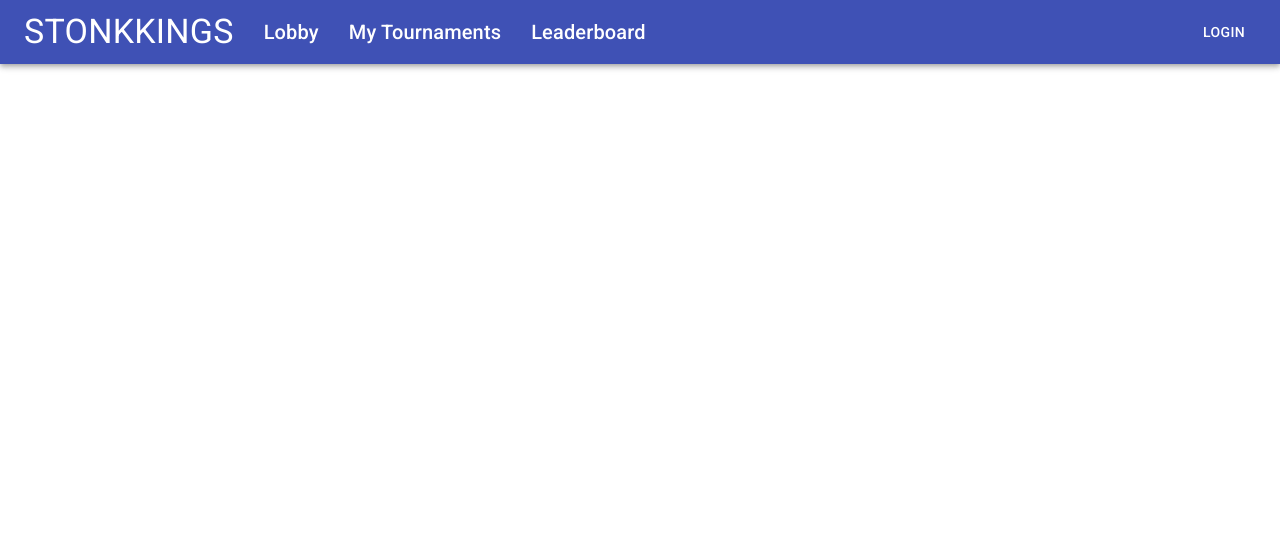
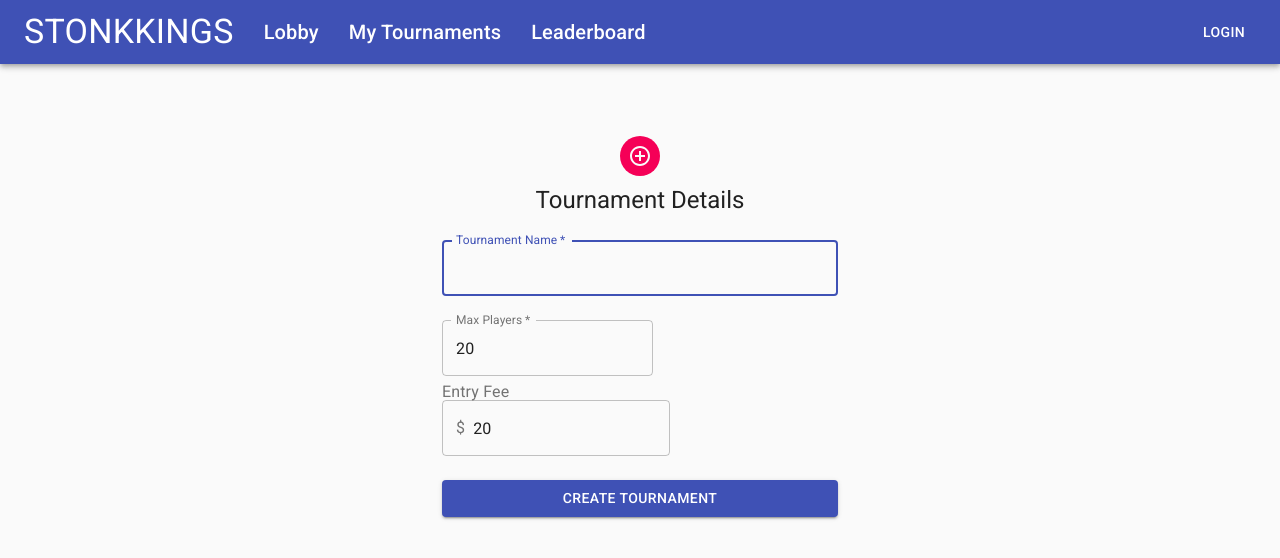
Before and after one commit to Colebuildanddevelop/StonkKings, a React (Create React App) app in the folder client/: page /create-tournament in a window 1280 px wide. Shown: the top 558 px of the page. Built offline with nearby package versions, Linux system fonts and the light colour scheme.

Commit message:
working on create a tournament page

```diff
--- a/client/src/App.js
+++ b/client/src/App.js
@@ -10,6 +10,7 @@ import Lobby from "./containers/Lobby";
 import Login from "./containers/Login";
 import Tournament from "./containers/Tournament";
 import NavBar from "./containers/NavBar";
+import CreateTournament from "./containers/CreateTournament";
 
 
 class App extends React.Component {
@@ -43,6 +44,13 @@ class App extends React.Component {
             />
             <Route
               exact
+              path="/create-tournament"
+              render={(routeProps) => (
+                <CreateTournament {...routeProps} />
+              )}
+            />
+            <Route
+              exact
               path="/tournament/:id"
               render={(routeProps) => (
                 <Tournament {...routeProps} currentUser={this.props.currentUser} />
--- /dev/null
+++ b/client/src/containers/CreateTournament.js
@@ -0,0 +1,102 @@
+import React from "react";
+import { connect } from "react-redux";
+import Typography from "@material-ui/core/Typography";
+import Avatar from '@material-ui/core/Avatar';
+import Button from '@material-ui/core/Button';
+import CssBaseline from '@material-ui/core/CssBaseline';
+import TextField from '@material-ui/core/TextField';
+import InputLabel from '@material-ui/core/InputLabel';
+import FormControlLabel from '@material-ui/core/FormControlLabel';
+import Checkbox from '@material-ui/core/Checkbox';
+import Link from '@material-ui/core/Link';
+import Grid from '@material-ui/core/Grid';
+import Box from '@material-ui/core/Box';
+import Container from '@material-ui/core/Container';
+import { withStyles } from '@material-ui/core/styles';
+import AddCircleOutlineIcon from '@material-ui/icons/AddCircleOutline';
+import InputAdornment from "@material-ui/core/InputAdornment";
+import OutlinedInput from "@material-ui/core/OutlinedInput";
+
+const useStyles = (theme) => ({
+  paper: {
+    marginTop: theme.spacing(8),
+    display: 'flex',
+    flexDirection: 'column',
+    alignItems: 'center',
+  },
+  avatar: {
+    margin: theme.spacing(1),
+    backgroundColor: theme.palette.secondary.main,
+  },
+  form: {
+    width: '100%', // Fix IE 11 issue.
+    marginTop: theme.spacing(1),
+  },
+  submit: {
+    margin: theme.spacing(3, 0, 2),
+  },
+});
+
+class CreateTournament extends React.Component {
+
+  render() {
+    const { classes } = this.props;
+    return (
+      <Container component="main" maxWidth="xs">
+        <CssBaseline />
+        <div className={classes.paper}>
+          <Avatar className={classes.avatar}>
+            <AddCircleOutlineIcon />
+          </Avatar>
+          <Typography component="h1" variant="h5">
+            Tournament Details
+          </Typography>
+          <form className={classes.form} noValidate>
+            <TextField
+              variant="outlined"
+              margin="normal"
+              required
+              fullWidth
+              id="tournamentName"
+              label="Tournament Name"
+              name="tournamentName"
+              autoFocus
+            />
+            <TextField
+              variant="outlined"
+              type="number"
+              margin="normal"
+              defaultValue="20"
+              required
+
+              name=""
+              label="Max Players"
+              id=""
+            />
+            <InputLabel htmlFor="outlined-adornment-amount">Entry Fee</InputLabel>
+            <OutlinedInput
+              type="number"
+              margin="normal"
+              defaultValue="20"
+              required
+              startAdornment={<InputAdornment position="start">$</InputAdornment>}
+              name=""
+              id="outlined-adornment-amount"
+            />
+            <Button
+              type="submit"
+              fullWidth
+              variant="contained"
+              color="primary"
+              className={classes.submit}
+            >
+              Create Tournament
+            </Button>
+          </form>
+        </div>
+      </Container>
+    )
+  }
+}
+
+export default withStyles(useStyles, {withTheme: true})(CreateTournament);
--- a/client/src/containers/Lobby.js
+++ b/client/src/containers/Lobby.js
@@ -30,10 +30,18 @@ class Lobby extends React.Component {
     this.props.getTournaments()
   }
 
-
   render() {
     const { classes } = this.props;
     return (
+      <div>
+        <Button
+          variant="contained"
+          color="secondary"
+          component={Link}
+          to={`/create-tournament`}
+        >
+          Create Tournament
+        </Button>
         <TableContainer component={Paper}>
           <Table className={classes.table} aria-label="simple table">
             <TableHead>
@@ -55,12 +63,18 @@ class Lobby extends React.Component {
                       {tournament.name}
                     </TableCell>
                     <TableCell align="right">{tournament.entryFee}</TableCell>
-                  <TableCell align="right">{tournament.entries.length}</TableCell>
-                  <TableCell align="right">{tournament.entryFee}</TableCell>
+                    <TableCell align="right">{tournament.entries.length + " / " + tournament.entryLimit}</TableCell>
+                    <TableCell align="right">{tournament.entryFee * tournament.entries.length}</TableCell>
                     <Countdown countDownEnd={new Date(tournament.startTime).getTime()} overMsg={"Started!"}/>
                     <Countdown countDownEnd={new Date(tournament.endTime).getTime()} overMsg={"Ended!"} />
                     <TableCell align="right">
-                    <Button onClick={() => this.props.createEntry(tournament.id, localStorage.token)} color="inherit">Enter</Button>
+                      <Button
+                        variant="contained"
+                        color="secondary"
+                        onClick={() => this.props.createEntry(tournament.id, localStorage.token)}
+                      >
+                        Enter
+                      </Button>
                     </TableCell>
                   </TableRow>
                 )
@@ -68,6 +82,7 @@ class Lobby extends React.Component {
             </TableBody>
           </Table>
         </TableContainer>
+      </div>
     );
   }
 }
--- a/client/src/containers/Tournament.js
+++ b/client/src/containers/Tournament.js
@@ -96,11 +96,6 @@ class Tournament extends React.Component {
     this.getPriceData(searchString);
   }
 
-  //handleTimeInterval = (timeInterval) => {
-    //this.setState({
-    //})
-  //}
-
   changeView = (view) => {
     this.setState({
       currentView: view
```
Also changed, not shown: 1 other file (tests, documents, lock files or other folders). Lines whose indentation alone changed are shown as unchanged.
